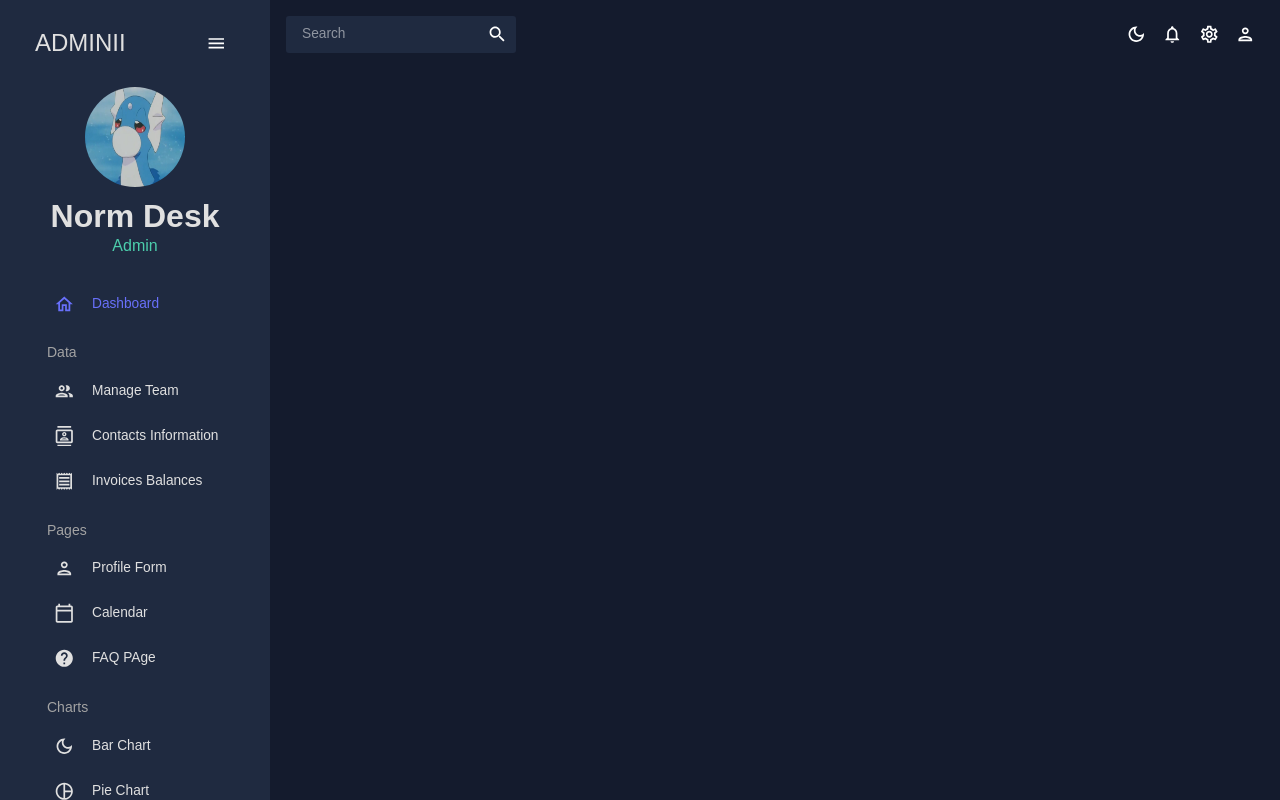
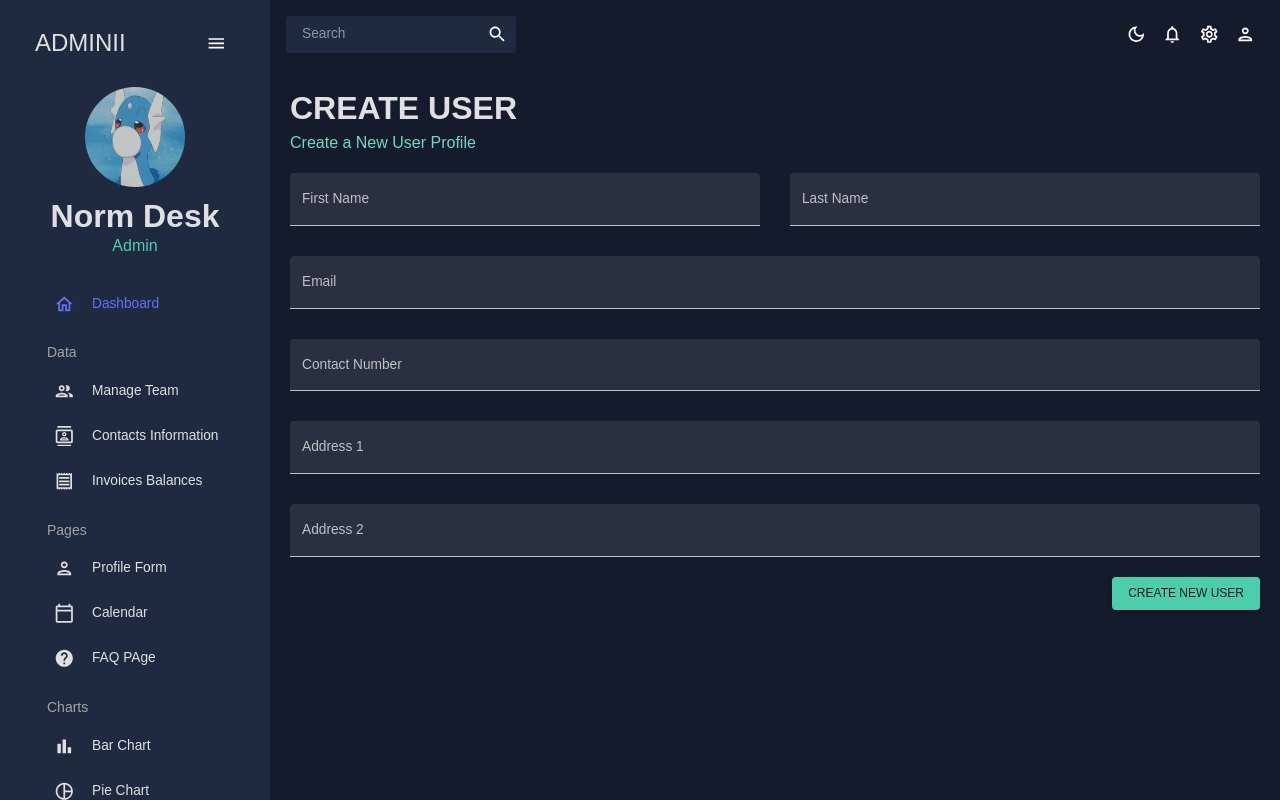
Before and after one commit to deschdev/admin-dashboard, a React (Create React App) app in the folder dashboard/: page /form in a window 1280 px wide. Built offline with nearby package versions, Linux system fonts and the light colour scheme.

Commit message:
Implemented Formik

```diff
--- a/dashboard/src/App.js
+++ b/dashboard/src/App.js
@@ -6,7 +6,7 @@ import Dashboard from "./scenes/dashboard";
 import Team from "./scenes/team";
 import Contacts from "./scenes/contacts";
 import Invoices from "./scenes/invoices";
-// import Form from "./scenes/form";
+import Form from "./scenes/form";
 // import Bar from "./scenes/bar";
 // import Pie from "./scenes/pie";
 // import Line from "./scenes/line";
@@ -31,8 +31,8 @@ function App() {
             <Route path="/team" element={<Team />} />
             <Route path="/contacts" element={<Contacts />} />
             <Route path="/invoices" element={<Invoices />} />
-            {/* <Route path="/form" element={<Form />} />
-            <Route path="/bar" element={<Bar />} />
+            <Route path="/form" element={<Form />} />
+            {/* <Route path="/bar" element={<Bar />} />
             <Route path="/pie" element={<Pie />} />
             <Route path="/line" element={<Line />} />
             <Route path="/faq" element={<FAQ />} />
--- /dev/null
+++ b/dashboard/src/scenes/form/index.jsx
@@ -0,0 +1,152 @@
+import { Box, Button, TextField } from "@mui/material";
+import { Formik } from "formik";
+import * as yup from "yup";
+import useMediaQuery from "@mui/material/useMediaQuery";
+import Header from "../../components/Header";
+
+const Form = () => {
+  // if the screen is above 600px
+  const isNonMobile = useMediaQuery("(min-width:600px)");
+  const handleFormSubmit = (values) => {
+    console.log(values)
+  }
+  return (
+    <Box m="20px">
+      <Header title="CREATE USER" subtitle="Create a New User Profile" />
+
+      <Formik
+        onSubmit={handleFormSubmit}
+        initialValues={initialValues}
+        validationSchema={checkoutSchema}
+      >
+        {({
+          values,
+          errors,
+          touched,
+          handleBlur,
+          handleChange,
+          handleSubmit,
+        }) => (
+          <form onSubmit={handleSubmit}>
+            <Box
+              display="grid"
+              mt="20px"
+              gap="30px"
+              gridTemplateColumns="repeat(4, minmax(0, 1fr))"
+              sx={{
+                "& > div": { gridColumn: isNonMobile ? undefined : "span 4" },
+              }}
+            >
+              <TextField
+                fullWidth
+                variant="filled"
+                type="text"
+                label="First Name"
+                onBlur={handleBlur}
+                onChange={handleChange}
+                value={values.firstName}
+                name="firstName"
+                error={!!touched.firstName && !!errors.firstName}
+                helperText={touched.firstName && errors.firstName}
+                sx={{ gridColumn: "span 2" }}
+              />
+              <TextField
+                fullWidth
+                variant="filled"
+                type="text"
+                label="Last Name"
+                onBlur={handleBlur}
+                onChange={handleChange}
+                value={values.lastName}
+                name="lastName"
+                error={!!touched.lastName && !!errors.lastName}
+                helperText={touched.lastName && errors.lastName}
+                sx={{ gridColumn: "span 2" }}
+              />
+              <TextField
+                fullWidth
+                variant="filled"
+                type="text"
+                label="Email"
+                onBlur={handleBlur}
+                onChange={handleChange}
+                value={values.email}
+                name="email"
+                error={!!touched.email && !!errors.email}
+                helperText={touched.email && errors.email}
+                sx={{ gridColumn: "span 4" }}
+              />
+              <TextField
+                fullWidth
+                variant="filled"
+                type="text"
+                label="Contact Number"
+                onBlur={handleBlur}
+                onChange={handleChange}
+                value={values.contact}
+                name="contact"
+                error={!!touched.contact && !!errors.contact}
+                helperText={touched.contact && errors.contact}
+                sx={{ gridColumn: "span 4" }}
+              />
+              <TextField
+                fullWidth
+                variant="filled"
+                type="text"
+                label="Address 1"
+                onBlur={handleBlur}
+                onChange={handleChange}
+                value={values.address1}
+                name="address1"
+                error={!!touched.address1 && !!errors.address1}
+                helperText={touched.address1 && errors.address1}
+                sx={{ gridColumn: "span 4" }}
+              />
+              <TextField
+                fullWidth
+                variant="filled"
+                type="text"
+                label="Address 2"
+                onBlur={handleBlur}
+                onChange={handleChange}
+                value={values.address2}
+                name="address2"
+                error={!!touched.address2 && !!errors.address2}
+                helperText={touched.address2 && errors.address2}
+                sx={{ gridColumn: "span 4" }}
+              />
+            </Box>
+            <Box display="flex" justifyContent="end" mt="20px">
+              <Button type="submit" color="secondary" variant="contained">
+                Create New User
+              </Button>
+            </Box>
+          </form>
+        )}
+      </Formik>
+    </Box>
+  );
+}
+
+const initialValues = {
+  firstName: "",
+  lastName: "",
+  email: "",
+  contact: "",
+  address1: "",
+  address2: "",
+}
+
+const phoneRegex = /^((\+[1-9]{1,4}[ -]?)|(\([0-9]{2,3}\)[ -]?)|([0-9]{2,4})[ -]?)*?[0-9]{3,4}[ -]?[0-9]{3,4}$/;
+
+// validation logic
+const checkoutSchema = yup.object().shape({
+  firstName: yup.string().required("required"),
+  lastName: yup.string().required("required"),
+  email: yup.string().email("invalid Email").required("required"),
+  contact: yup.string().matches(phoneRegex, "Invalid Phone number").required("required"),
+  address1: yup.string().required("required"),
+  address2: yup.string().required("required"),
+});
+
+export default Form;
--- a/dashboard/src/scenes/global/Sidebar.jsx
+++ b/dashboard/src/scenes/global/Sidebar.jsx
@@ -11,7 +11,7 @@ import ReceiptOutlinedIcon from "@mui/icons-material/ReceiptOutlined";
 import PersonOutlinedIcon from "@mui/icons-material/PersonOutlined";
 import CalendarTodayOutlinedIcon from "@mui/icons-material/CalendarTodayOutlined";
 import HelpOutlinedIcon from "@mui/icons-material/HelpOutlined";
-import BarChartOutlinedIcon from "@mui/icons-material/DarkModeOutlined";
+import BarChartOutlinedIcon from "@mui/icons-material/BarChartOutlined";
 import PieChartOutlinedIcon from "@mui/icons-material/PieChartOutlined";
 import TimelineOutlinedIcon from "@mui/icons-material/TimelineOutlined";
 import MenuOutlinedIcon from "@mui/icons-material/MenuOutlined";
```
